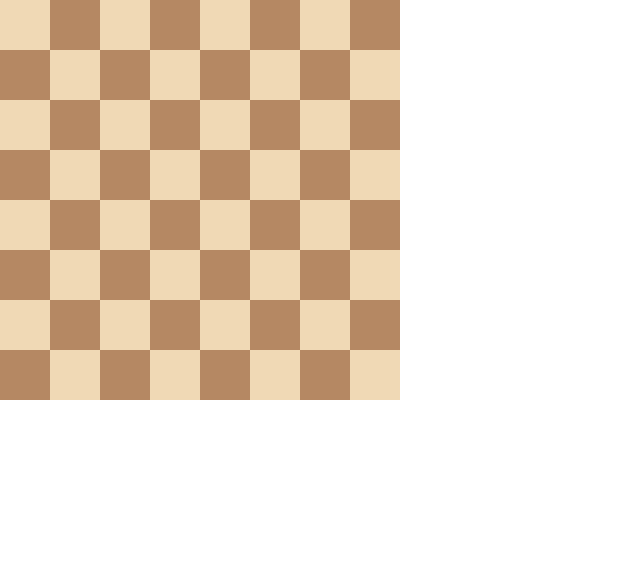
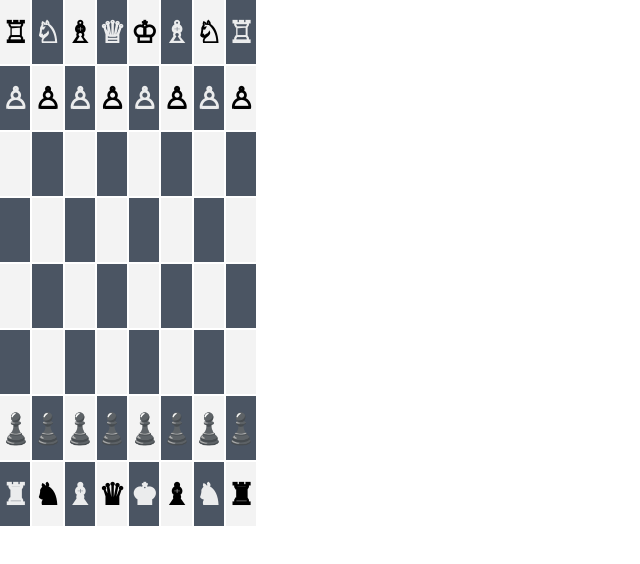
Before and after one commit to shazzad5709/Mini-Chess, a Next.js app: page / in a window 1280 px wide. Shown: the top 564 px of the page, without its empty margins (0-640 px from the left). Built offline with nearby package versions, Linux system fonts and the light colour scheme.

Commit message:
ui done hope so

```diff
--- a/components/ChessBoard.tsx
+++ b/components/ChessBoard.tsx
@@ -1,27 +1,32 @@
-// components/Chessboard.tsx
+import React from 'react';
 
-import React from 'react';
-import styles from './Chessboard.module.css';
+const pieceIcons = [
+  '♖', '♘', '♗', '♕', '♔', '♗', '♘', '♖',
+  '♙', '♙', '♙', '♙', '♙', '♙', '♙', '♙',
+  '', '', '', '', '', '', '', '',
+  '', '', '', '', '', '', '', '',
+  '', '', '', '', '', '', '', '',
+  '', '', '', '', '', '', '', '',
+  '♟', '♟', '♟', '♟', '♟', '♟', '♟', '♟',
+  '♜', '♞', '♝', '♛', '♚', '♝', '♞', '♜',
+];
 
 const Chessboard: React.FC = () => {
-  const boardSize = 400; // Adjust the size as needed
-
-  const squares = [];
-  for (let row = 0; row < 8; row++) {
-    for (let col = 0; col < 8; col++) {
-      const isDark = (row + col) % 2 === 1;
-      squares.push(
+  return (
+    <div className="w-64 grid grid-cols-8 gap-0.5">
+      {Array.from({ length: 64 }, (_, index) => (
         <div
-          className={`${styles.square} ${isDark ? styles.dark : styles.light}`}
-          key={`${row}-${col}`}
-        ></div>
-      );
-    }
-  }
-
-  return (
-    <div className={styles.chessboard} style={{ width: `${boardSize}px`, height: `${boardSize}px` }}>
-      {squares}
+          key={index}
+          className={`h-16 flex items-center justify-center text-3xl font-bold ${
+            index % 2 === Math.floor(index / 8) % 2
+              ? 'bg-white text-black'
+              : 'bg-gray-600 text-white'
+          }`}
+        >
+          {/* Render your chess pieces here */}
+          {pieceIcons[index]}
+        </div>
+      ))}
     </div>
   );
 };
--- /dev/null
+++ b/components/ChessBoardSquare.tsx
@@ -0,0 +1,36 @@
+// components/ChessboardSquare.tsx
+
+import React, { ReactNode } from 'react';
+import { useDrop } from 'react-dnd';
+
+interface ChessboardSquareProps {
+  row: number;
+  col: number;
+  onDrop: (pieceType: string, row: number, col: number) => void;
+  children?: ReactNode; // Add children prop to accept child elements
+}
+
+const ChessboardSquare: React.FC<ChessboardSquareProps> = ({ row, col, onDrop, children }) => {
+  const [{ isOver }, drop] = useDrop({
+    accept: 'CHESS_PIECE',
+    drop: (item: { pieceType: string }) => {
+      onDrop(item.pieceType, row, col);
+    },
+    collect: (monitor) => ({
+      isOver: !!monitor.isOver(),
+    }),
+  });
+
+  return (
+    <div
+      ref={drop}
+      className={`w-12 h-12 flex justify-center items-center ${
+        (row + col) % 2 === 1 ? 'bg-gray-700' : 'bg-gray-300'
+      } ${isOver ? 'bg-green-300' : ''}`}
+    >
+      {children}
+    </div>
+  );
+};
+
+export default ChessboardSquare;
--- /dev/null
+++ b/components/ChessPiece.tsx
@@ -0,0 +1,29 @@
+// components/ChessPiece.tsx
+
+import React from 'react';
+import { useDrag } from 'react-dnd';
+
+const ChessPiece: React.FC<{ pieceType: string }> = ({ pieceType }) => {
+  const [{ isDragging }, ref] = useDrag({
+    type: 'CHESS_PIECE',
+    item: { pieceType },
+    collect: (monitor) => ({
+      isDragging: monitor.isDragging(),
+    }),
+  });
+
+  return (
+    <div
+      ref={ref}
+      className={`w-12 h-12 flex justify-center items-center ${
+        isDragging ? 'opacity-50' : 'opacity-100'
+      }`}
+      style={{ cursor: 'pointer' }}
+    >
+      {/* Customize your chess piece icons */}
+      {pieceType}
+    </div>
+  );
+};
+
+export default ChessPiece;
--- a/package.json
+++ b/package.json
@@ -12,8 +12,11 @@
     "@types/node": "20.5.1",
     "@types/react": "18.2.20",
     "@types/react-dom": "18.2.7",
+    "dnd-core": "^16.0.1",
     "next": "13.4.19",
     "react": "18.2.0",
+    "react-dnd": "^16.0.1",
+    "react-dnd-html5-backend": "^16.0.1",
     "react-dom": "18.2.0",
     "typescript": "5.1.6"
   },
--- a/pages/_app.tsx
+++ b/pages/_app.tsx
@@ -1,6 +1,18 @@
 import '@/styles/globals.css'
 import type { AppProps } from 'next/app'
 
+// pages/_app.tsx
+
+import { DndProvider } from 'react-dnd';
+import { HTML5Backend } from 'react-dnd-html5-backend';
+
+
+
 export default function App({ Component, pageProps }: AppProps) {
-  return <Component {...pageProps} />
+  return <>
+  <DndProvider backend={HTML5Backend}>
+      <Component {...pageProps} />
+    </DndProvider>
+  </>
+
 }
```
Also changed, not shown: 1 other file (tests, documents, lock files or other folders).
